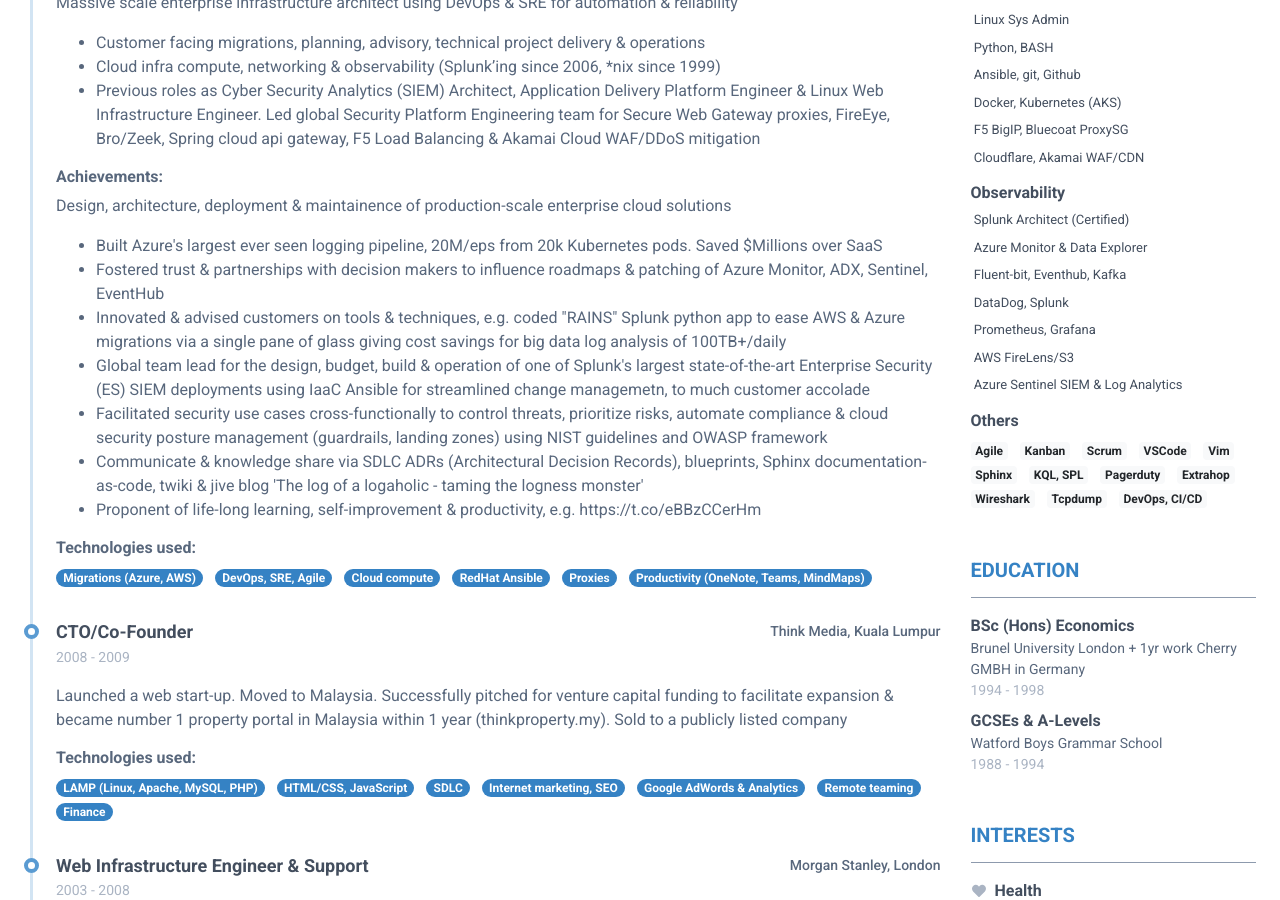
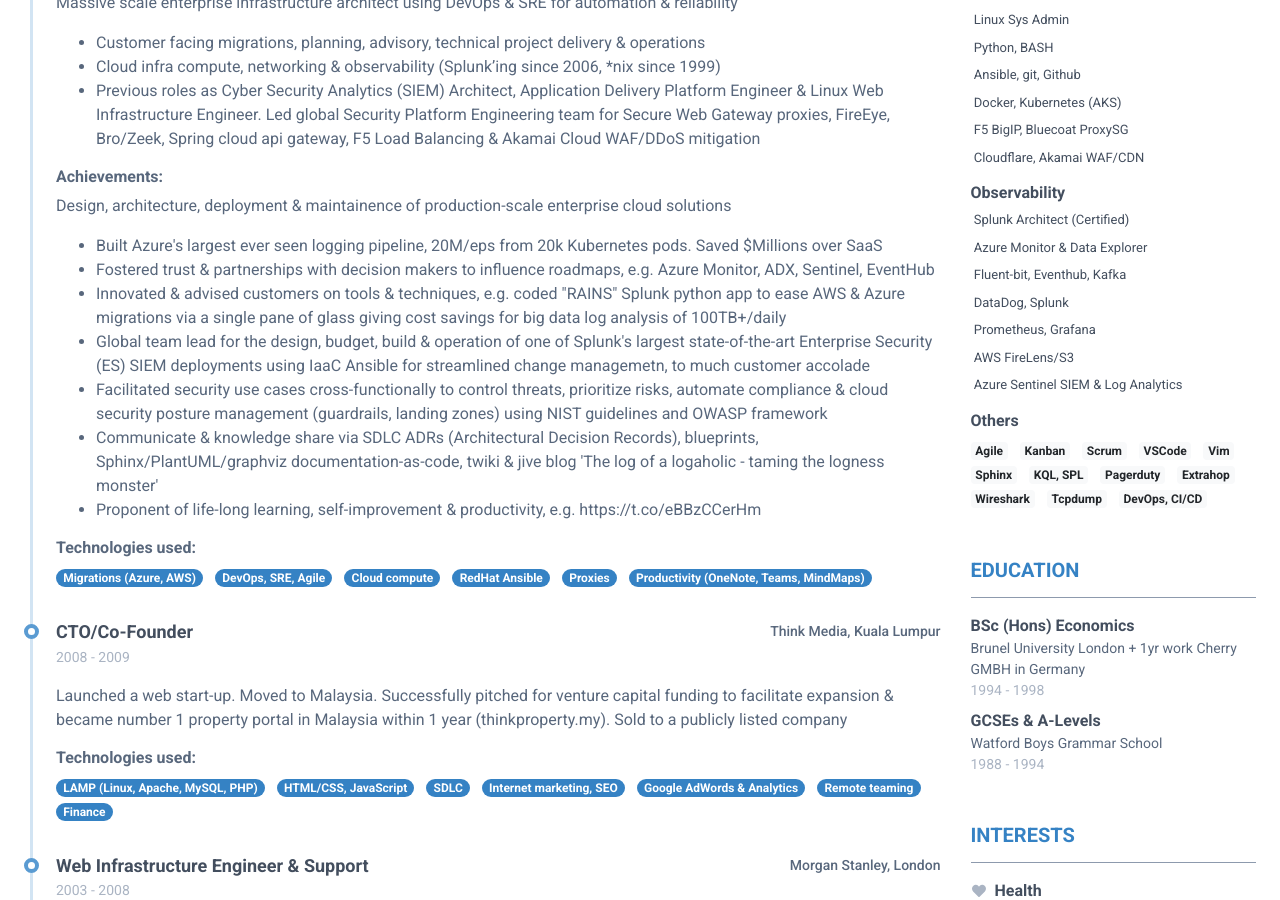
Before and after one commit to Hamy200/resume, a Jekyll site: the page built from index.markdown, in a window 1280 px wide and 900 px high, scrolled down 439 px. Built offline with Jekyll 4.4.1, drawn with Linux system fonts in a browser that asks for light colours; nearby versions of some CDN libraries.

Commit message:
Update data.yml

```diff
--- a/_data/data.yml
+++ b/_data/data.yml
@@ -50,11 +50,11 @@ experiences:
         Design, architecture, deployment & maintainence of production-scale enterprise cloud solutions
       highlights:
         - Built Azure's largest ever seen logging pipeline, 20M/eps from 20k Kubernetes pods. Saved $Millions over SaaS
-        - Fostered trust & partnerships with decision makers to influence roadmaps & patching of Azure Monitor, ADX, Sentinel, EventHub
+        - Fostered trust & partnerships with decision makers to influence roadmaps, e.g. Azure Monitor, ADX, Sentinel, EventHub
         - Innovated & advised customers on tools & techniques, e.g. coded "RAINS" Splunk python app to ease AWS & Azure migrations via a single pane of glass giving cost savings for big data log analysis of 100TB+/daily
         - Global team lead for the design, budget, build & operation of one of Splunk's largest state-of-the-art Enterprise Security (ES) SIEM deployments using IaaC Ansible for streamlined change managemetn, to much customer accolade
         - Facilitated security use cases cross-functionally to control threats, prioritize risks, automate compliance & cloud security posture management (guardrails, landing zones) using NIST guidelines and OWASP framework
-        - Communicate & knowledge share via SDLC ADRs (Architectural Decision Records), blueprints, Sphinx documentation-as-code, twiki & jive blog 'The log of a logaholic - taming the logness monster'
+        - Communicate & knowledge share via SDLC ADRs (Architectural Decision Records), blueprints, Sphinx/PlantUML/graphviz documentation-as-code, twiki & jive blog 'The log of a logaholic - taming the logness monster'
         - Proponent of life-long learning, self-improvement & productivity, e.g. https://t.co/eBBzCCerHm
     technologies:
       - Migrations (Azure, AWS)
```
